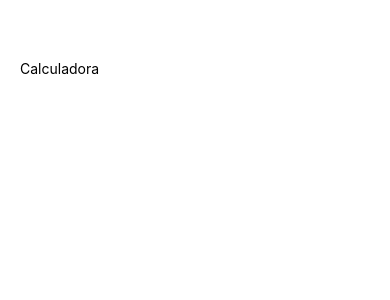
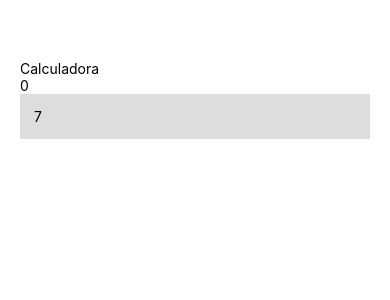
Before and after one commit to carlesconesa34/calculadora-react-native-carlesconesa, a React Native app in the folder app/: screen / in a window 390 px wide. Shown: the top 300 px of the page. Built offline with nearby package versions, Linux system fonts and the light colour scheme.

Commit message:
feat: implement app changes

```diff
--- a/app/App.tsx
+++ b/app/App.tsx
@@ -1,9 +1,27 @@
-import { Text, View } from 'react-native';
+import { Pressable, Text, View } from 'react-native';
+import { useState } from 'react';
 
 export default function App() {
+
+  const [pantalla, setPantalla] = useState('0');
+
+  function premTecla(tecla: string) {
+  setPantalla((valorActual) => {
+    if (valorActual === '0') return tecla;
+    return valorActual + tecla;
+  });
+}
+
   return (
     <View style={{ padding: 20, marginTop: 40 }}>
       <Text>Calculadora</Text>
+      <Text>{pantalla}</Text>
+      <Pressable
+        onPress={() => premTecla('7')}
+        style={{ backgroundColor: '#dddddd', padding: 14 }}
+      >
+        <Text>7</Text>
+      </Pressable>
     </View>
   );
 }
```
